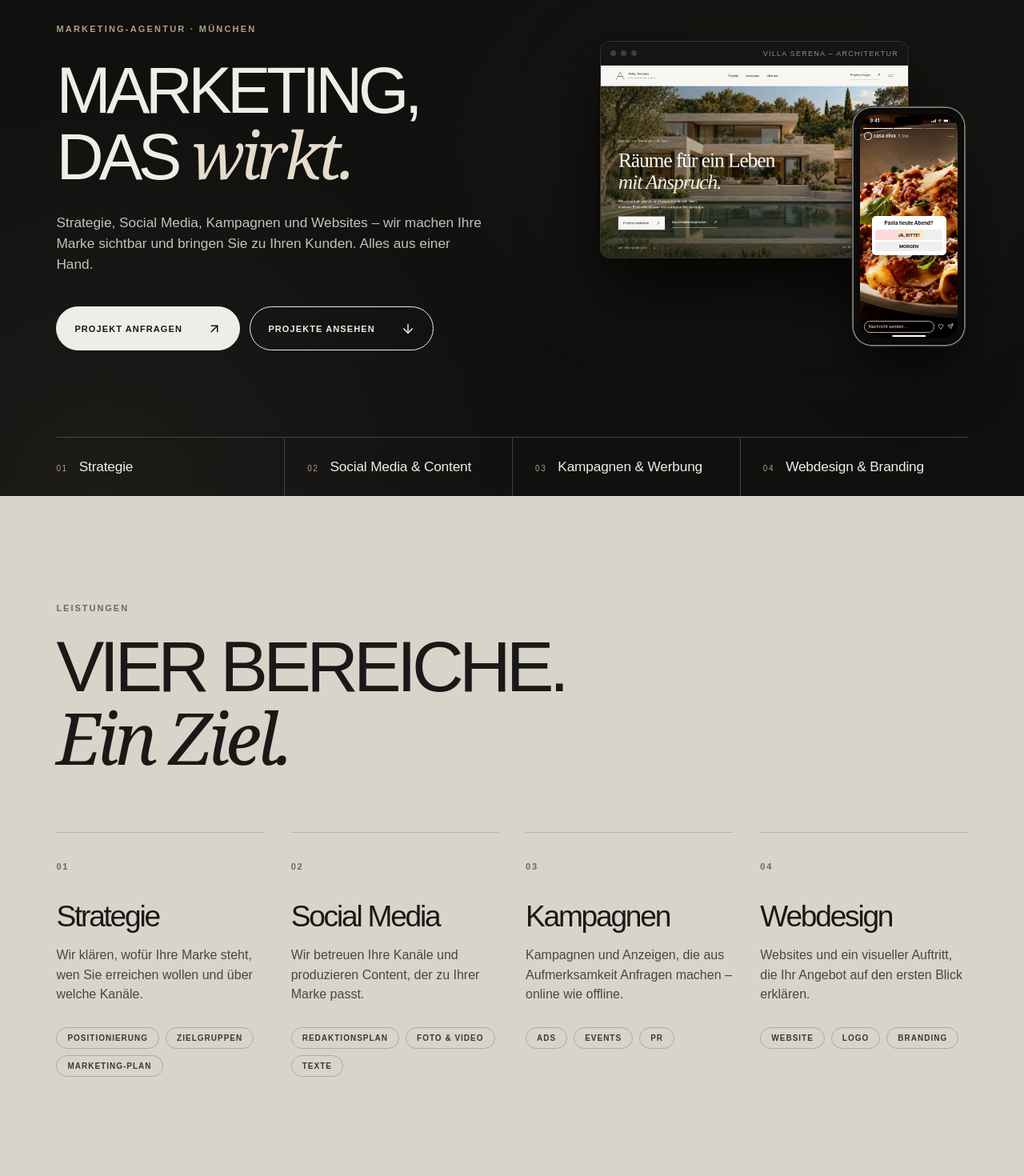
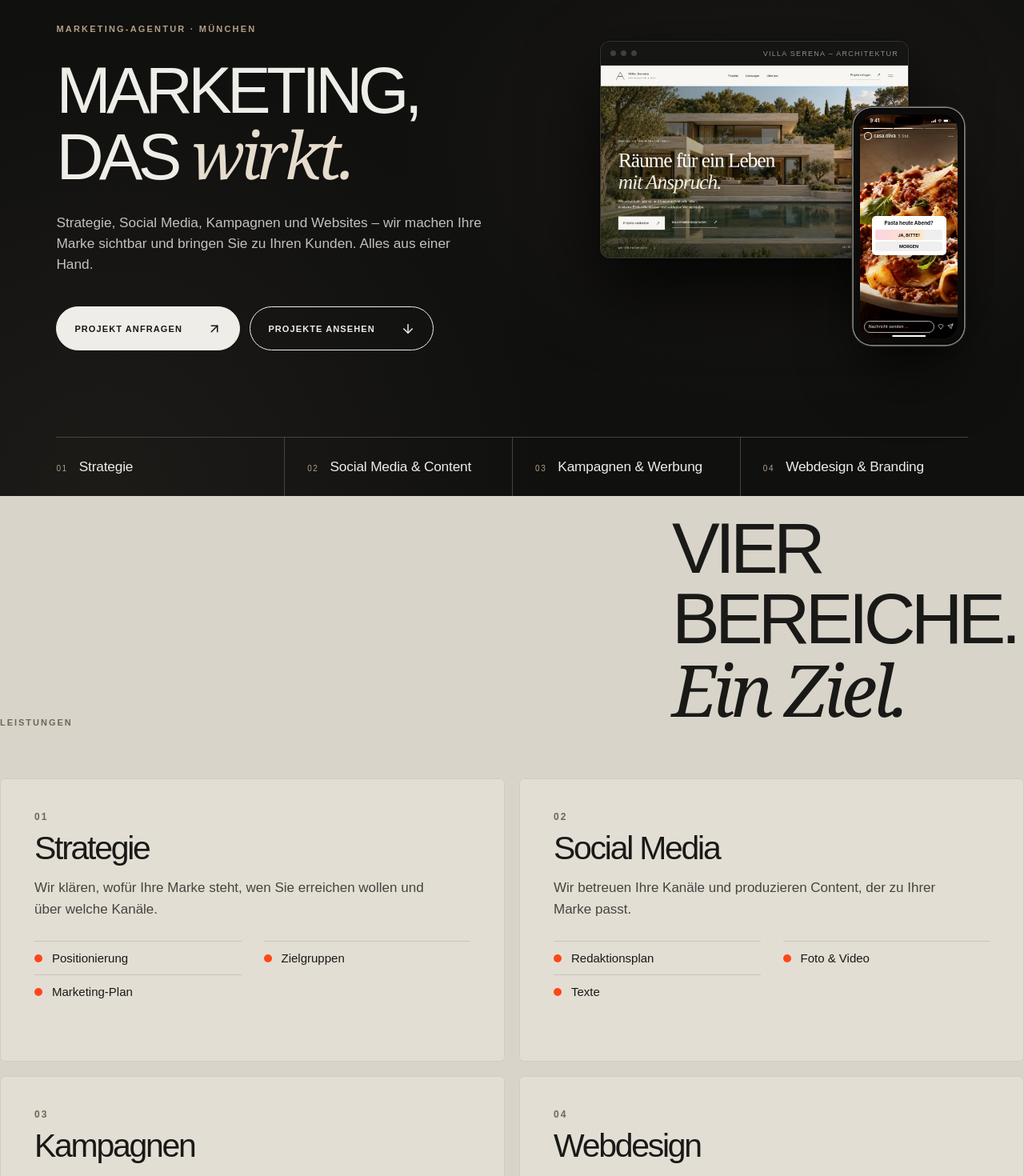
Before and after one commit to luisjulianfried-stack/ll-collective-studio, a Next.js app: page / in a window 1280 px wide. Shown: the part 180-1650 px from the top of the page at 80% size. Built offline with nearby package versions, Linux system fonts and the light colour scheme; no server answers.

Commit message:
Services section: ticker and richer cards (CSS)

```diff
--- a/app/globals.css
+++ b/app/globals.css
@@ -756,3 +756,41 @@
 @media(max-width:700px){.ph{width:33%}}
 @media(prefers-reduced-motion:reduce){.ph{animation:none;transition:none}.st,.st-img img,.ph-bars i:after{animation:none}.st:not(:first-of-type){opacity:0}.ph-bars i:first-child:after{transform:scaleX(.6)}}
 .st:nth-of-type(2) .st-img img{animation-delay:4s}.st:nth-of-type(3) .st-img img{animation-delay:8s}
+/* Leistungen v3: mehr Inhalt und Pep */
+.vx{--pop:#ff4619;padding:0;overflow:hidden}
+.vx-ticker{background:var(--pop);color:#141413;overflow:hidden;white-space:nowrap;border-bottom:1px solid #0000001a}
+.vx-ticker>div{display:inline-flex;animation:vxTicker 38s linear infinite}
+.vx-ticker span{display:inline-flex}
+.vx-ticker b{display:inline-flex;align-items:center;gap:28px;padding:22px 14px 20px;font-size:clamp(20px,2vw,30px);font-weight:700;letter-spacing:-.01em;text-transform:uppercase}
+.vx-ticker i{font-style:normal;font-size:.6em;opacity:.8}
+@keyframes vxTicker{to{transform:translateX(-50%)}}
+.vx-inner{padding-top:120px}
+.vx .vx-head{display:grid;grid-template-columns:1fr minmax(0,440px);gap:40px;align-items:end;margin-bottom:64px}
+.vx-head>p{margin:0 0 8px;font-size:clamp(17px,1.35vw,20px);line-height:1.55;color:#4a463f}
+.vx .vx-grid{display:grid;grid-template-columns:repeat(2,1fr);gap:18px;border:0}
+.vx .vx-card,.vx .vx-card:first-child{position:relative;display:flex;flex-direction:column;padding:40px 42px 36px;border:1px solid #19191817;border-top:1px solid #19191817;border-radius:6px;background:#e3ded4;transition:background .45s cubic-bezier(.2,.7,.2,1),color .45s,transform .45s cubic-bezier(.2,.7,.2,1)}
+.vx .vx-card+.vx-card{border-left:1px solid #19191817}
+.vx .vx-card:before{display:none}
+.vx .vx-card:hover{background:#191918;color:#efeae2;transform:translateY(-6px)}
+.vx-top{display:flex;justify-content:space-between;align-items:flex-start}
+.vx .vx-num{font-size:12px;font-weight:700;letter-spacing:.18em;color:#6f6558;transition:color .45s}
+.vx-icon{width:56px;height:56px;color:#191918;transition:color .45s,transform .6s cubic-bezier(.2,.7,.2,1)}
+.vx-icon svg{width:100%;height:100%;fill:none;stroke:currentColor;stroke-width:1.8;stroke-linecap:round;stroke-linejoin:round}
+.vx-card:hover .vx-icon{color:var(--pop);transform:rotate(-8deg) scale(1.08)}
+.vx-kicker{margin-top:34px;font-size:12px;font-weight:700;letter-spacing:.16em;text-transform:uppercase;color:var(--pop)}
+.vx .vx-card h3{margin:12px 0 16px;font-size:clamp(34px,3.2vw,52px);font-weight:500;line-height:1;letter-spacing:-.055em}
+.vx .vx-card p{max-width:520px;margin:0 0 26px;font-size:17px;line-height:1.55;color:inherit;opacity:.78}
+.vx .vx-card ul{display:grid;grid-template-columns:1fr 1fr;gap:0 28px;margin:0 0 30px;padding:0;list-style:none}
+.vx .vx-card li{position:relative;padding:12px 0 12px 22px;border:0;border-top:1px solid currentColor;border-color:#19191822;border-radius:0;font-size:15px;font-weight:500;letter-spacing:0;text-transform:none;color:inherit}
+.vx-card:hover li{border-color:#ffffff24}
+.vx .vx-card li:before{content:'';position:absolute;left:0;top:calc(50% - 5px);width:10px;height:10px;border-radius:50%;background:var(--pop)}
+.vx-ideal{margin-top:auto;padding-top:18px;border-top:1px solid #19191833;font-size:15px}
+.vx-card:hover .vx-ideal{border-color:#ffffff30}
+.vx-ideal span{display:block;margin-bottom:6px;font-size:11px;font-weight:700;letter-spacing:.16em;opacity:.6}
+.vx-cta{display:flex;flex-wrap:wrap;justify-content:space-between;align-items:center;gap:22px 40px;margin-top:56px;padding-top:36px;border-top:1px solid #1919182e}
+.vx-cta p{margin:0;font-size:clamp(20px,2vw,28px);letter-spacing:-.02em}
+.vx-cta strong{font-weight:600}
+.vx-cta .pill-button{min-width:280px}
+@media(max-width:1000px){.vx .vx-head{grid-template-columns:1fr}.vx .vx-grid{grid-template-columns:1fr}}
+@media(max-width:700px){.vx-inner{padding-top:80px}.vx-ticker b{padding:16px 10px 14px;gap:20px}.vx .vx-card,.vx .vx-card:first-child{padding:30px 24px 28px}.vx .vx-card ul{grid-template-columns:1fr}.vx-icon{width:46px;height:46px}.vx-kicker{margin-top:24px}.vx-cta .pill-button{width:100%;min-width:0}}
+@media(prefers-reduced-motion:reduce){.vx-ticker>div{animation:none}.vx .vx-card{transition:none}}
```
